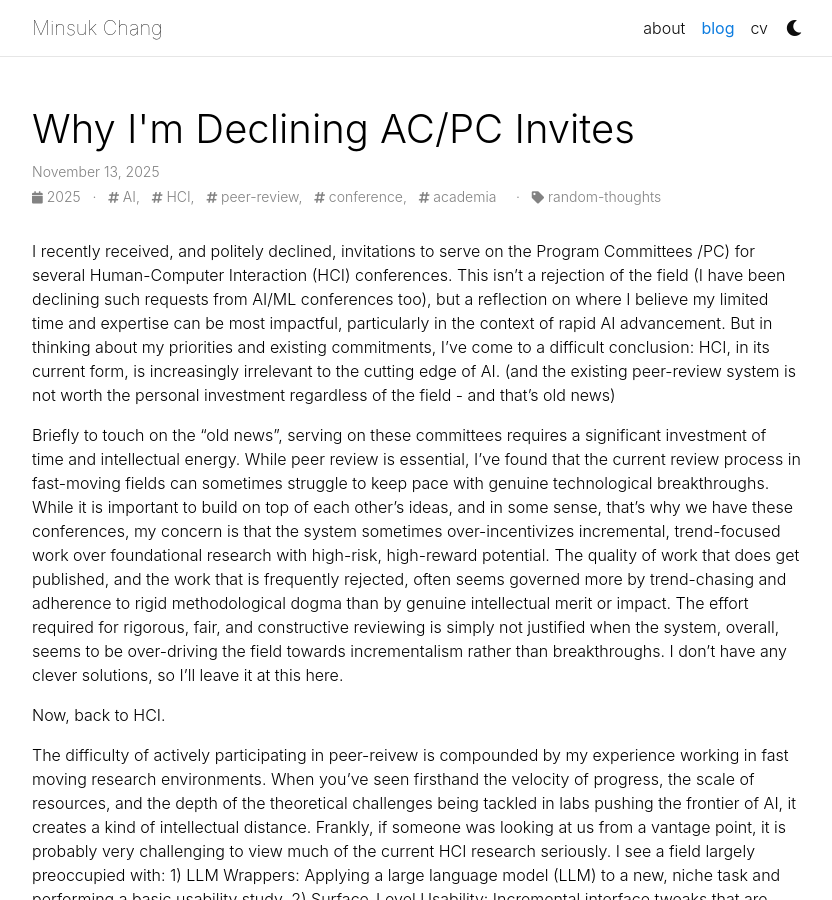
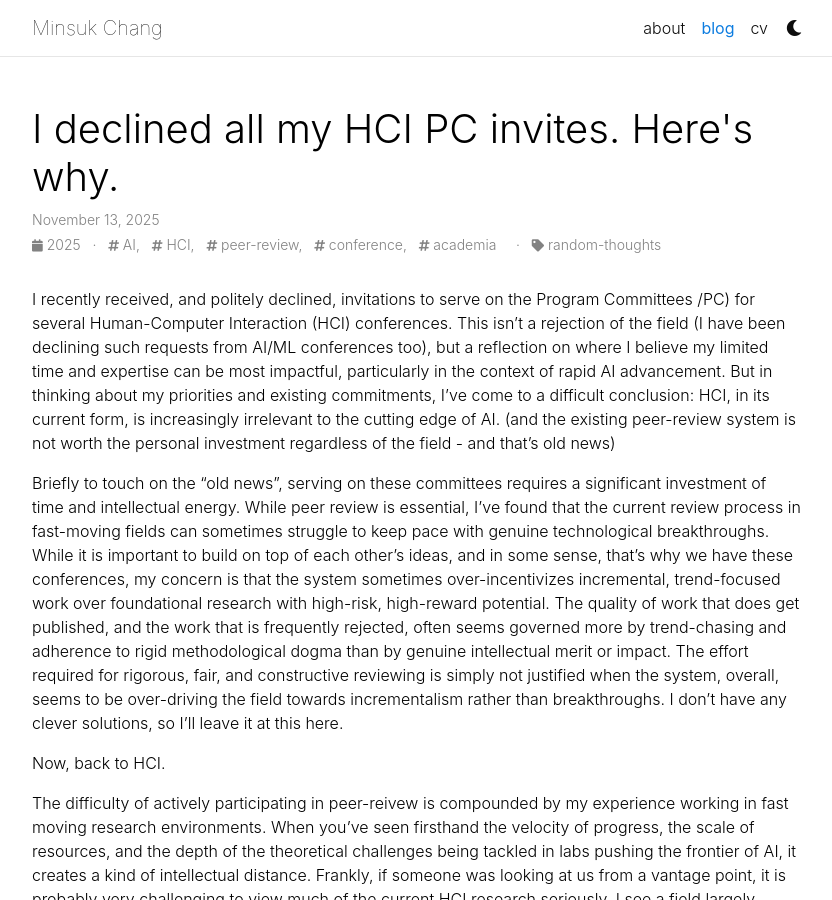
Before and after one commit to minsukchang/minsukchang.github.io, a Jekyll site: the page built from _posts/2025-11-13-hci-doomerism.md, in a window 1280 px wide and 900 px high. Shown: the whole window, without its empty margins (223-1055 px from the left). Built offline with Jekyll 4.4.1, drawn with Linux system fonts in a browser that asks for light colours; comment, search, counter and statistics services are not loaded; a style sheet for code colours, icons or effects is not loaded.

Commit message:
Update 2025-11-13-hci-doomerism.md
new title

```diff
--- a/_posts/2025-11-13-hci-doomerism.md
+++ b/_posts/2025-11-13-hci-doomerism.md
@@ -1,6 +1,6 @@
 ---
 layout: post
-title:  "Why I'm Declining AC/PC Invites"
+title:  "I declined all my HCI PC invites. Here's why."
 date:   2025-11-13 20:53:16
 description: fourth blog post
 tags: AI, HCI, peer-review, conference, academia
```
